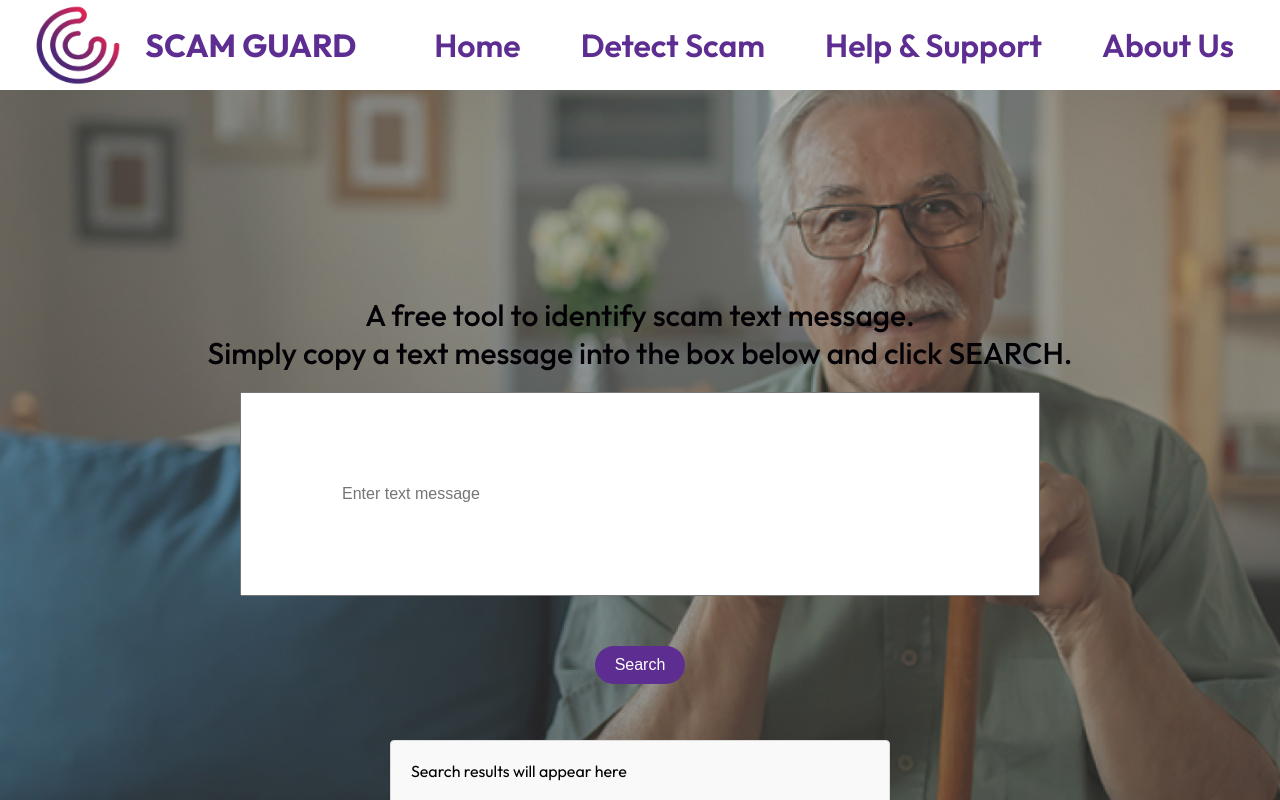
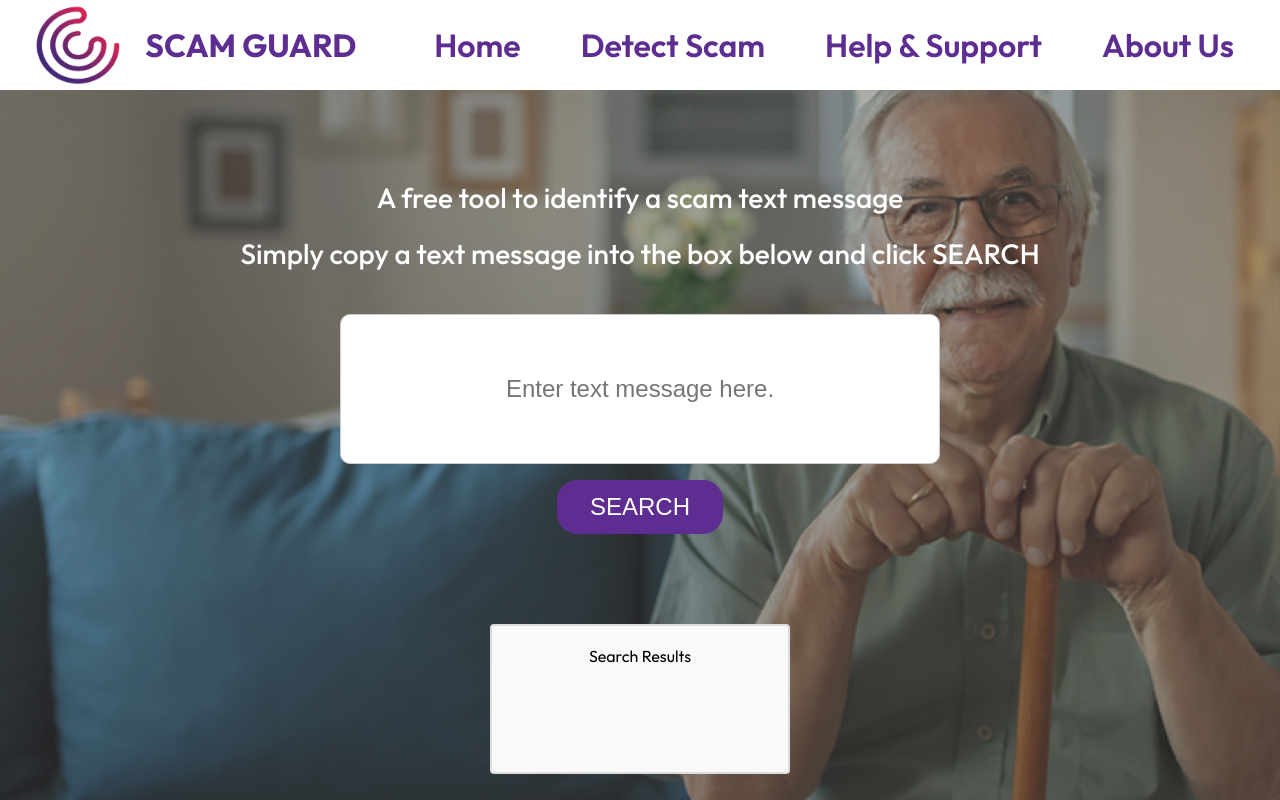
Before and after one commit to mishrab05/scamguard, a React (Create React App) app: page /detectscam in a window 1280 px wide. Shown: the top 800 px of the page. Built offline with nearby package versions, Linux system fonts and the light colour scheme.

Commit message:
modified detect scam page css

```diff
--- a/src/App.css
+++ b/src/App.css
@@ -109,66 +109,57 @@
 /*end of homepage*/
 
 
-
-
-
-
-
-
-/* Detect Scam Css */
-.tracker-text {
-  font-size: 30px;
-  font-weight: 500;
-  color: #030006;
-  margin-bottom: auto;
+/*detect scam*/
+.search-tool {
+	height: auto;
+	display: flex;
+	align-items: center;
+	justify-content: space-between;
+  margin-top: 5rem;
+  margin-bottom: 5rem;
+  text-align: center;
 }
 
-
-.search-tool {
-  display: flex;
-  flex-direction: column;
-  align-items: center;
-  justify-content: center;
-  height: 100vh;
+.centered-text {
+  font-size: 28px;
+  font-weight: 500;
+  color: #fff;
+  line-height: 2;
+  /*margin-bottom: 2rem;*/
 }
 
-.tracker-message {
-  margin: 20px 0;
+.search-box {
+  display: flex;
+  width: 100%;
+  max-width: 600px; /* Adjust as needed */
+  margin: 0 auto; /* Center the box horizontally */
+  margin-bottom: 1rem;
+  margin-top: 2rem;
 }
 
-.message-upload {
-  margin: 20px 0;
+.search-box input[type="text"] {
+  height: 150px;
+  width: 600px;
+  padding: 8px;
+  border: 1px solid #ccc;
+  border-radius: 10px;
+  font-size: 1.5rem;
+  text-align: center;
 }
 
-/* 如果你还想要确保输入框和按钮在其自身容器内居中，确保其容器（如 .tracker-message 或 .message-upload）也是flex容器 */
-.tracker-message,
-.message-upload {
-  display: flex;
-  flex-direction: column;
-  align-items: center;
+.searchButton {
+  padding: 12px 32px; /*border size*/
+  border-radius: 20px;
+  background: #5E2D91;
+  border: 1px solid #5E2D91;
+  font-size: 1.5rem;
+  color: #fff;
+  text-transform: uppercase;
+  cursor: pointer;
 }
 
-/* enter search and button */
-input[type="text"] {
-
-  width: 800px;
-  height: 100px;
-  padding: 100px;
-  font-size: 1rem;
-  margin: auto;
-  display: block;
-  margin-top: 20px;
-
-}
-.searchButton {
-  margin-top: 50px;
-  padding: 10px 20px;
-  font-size: 1rem;
-  border: none;
-  border-radius: 20px;
-  cursor: pointer;
-  background-color: #5E2D91;
-  color: white;
+.searchButton:hover {
+  background: rgba(94,45,145, 0.7);
 }
 
 .result-section{
@@ -176,39 +167,55 @@ input[type="text"] {
   flex-direction: column;
   align-items: center;
   justify-content: center;
+}
 
-}
+/* Result text*/
 .search-results {
-  /* Result text*/
   padding: 20px;
   background: #f9f9f9;
-  border: 1px solid #dcdcdc;
+  border: 2px solid #dcdcdc;
   border-radius: 4px;
-  margin-top: -150px;
+  margin-top: 10px;
+  margin-bottom: 50px;
   height: 150px;
-  width: 500px;
-
+  width: 300px;
+  text-align: center;
 }
-
 
 .search-results:empty {
   display: none;
 }
+
+.message-upload {
+  display: flex;
+  flex-direction: column;
+  align-items: center;
+  margin: 20px 0;
+}
+
 .result-actions{
   padding-top: 30px;
+}
 
-}
-.report-scam,.learn-more,.homeButton,.nextStepsButton{
-  padding: 10px 50px;
+.report-scam,.learn-more,.homeButton,.nextStepsButton {
+  padding: 12px 40px;
   font-size: 1rem;
   border: none;
   border-radius: 20px;
   cursor: pointer;
   background-color: #5E2D91;
   color: white;
-  margin-right: 20px;
+  margin-right: 10px;
+  margin-left: 10px;
+  border: 2px solid transparent;
+  margin-bottom: 20px;
 }
 
+.report-scam:hover, .learn-more:hover, .homeButton:hover, .nextStepsButton:hover {
+  text-decoration: underline;
+}
+
+/*media*/
 @media (max-width: 768px) {
   .tracker-text {
     font-size: 5vw;
@@ -238,6 +245,7 @@ input[type="text"] {
     margin-top: -50px;
   }
 }
+/*end of media*/
 /*end of detect scam*/
 
 
@@ -323,6 +331,7 @@ input[type="text"] {
   color: #000;
   font-size: 19px;
   line-height: 1.8;
+  margin-top: 2rem;
 }
 
 .text-bullet {
--- a/src/index.css
+++ b/src/index.css
@@ -43,6 +43,7 @@ code {
 
 .btn {
   padding: 12px 32px;
+  border-radius: 20px;
   font-size: 1.5rem;
   text-transform: uppercase;
   background: #5E2D91;
--- a/src/routes/Detectscam.js
+++ b/src/routes/Detectscam.js
@@ -21,30 +21,41 @@ const Detectscam =()=>{
         backgroundSize: 'cover',
         backgroundRepeat: 'no-repeat',
         backgroundAttachment: 'fixed',
-        backgroundPosition: 'center center'
+        backgroundBlendMode: 'darken',
         }}>
         <Navbar/>
 
 
-        <section className="search-tool">
-          <div className="tracker-message">
-            <p className="tracker-text">A free tool to identify scam text message.</p>
-            <p className="tracker-text">Simply copy a text message into the box below and click SEARCH.</p>
-            <input type="text" id="messageInput" placeholder="Enter text message" value={message}
-              onChange={(e) => setMessage(e.target.value)} />
+        <section class="search-tool">
+            <div class="box-content">
+                <div>
+                    <h1 class="centered-text">
+                        A free tool to identify a scam text message
+                    </h1>
+                    <p class="centered-text">
+                        Simply copy a text message into the box below and click SEARCH
+                    </p>
+                    <div className="search-box">
+                        <input type="text" id="messageInput" placeholder="Enter text message here." value={message} onChange={(e) => setMessage(e.target.value)} />
+                    </div>
+                    <div>
                         <button className="searchButton"onClick={handleSearch}>Search</button>
+                    </div>
+                </div>
             </div>
 		    </section>
 
         <section className="result-section">
             <div id="searchResults" className="search-results">
-            <p>Search results will appear here</p>
+                <p>Search Results</p>
             </div>
+        </section>
 
+        <section className="result-section">
             <div className="result-actions">
-            <button className="report-scam">Report This</button>
-            <button className="learn-more" onClick={() => navigate('/help')}>Learn More</button>
-            <button className="homeButton" onClick={() => navigate('/')}>Home Page</button>
+            <button className="homeButton" onClick={() => navigate('/')}>Home</button>
+              <button className="report-scam" onClick={() => navigate('/helpsupport')}>Report This</button>
+              <button className="learn-more" onClick={() => navigate('/helpsupport')}>Learn More</button>
               <button className="nextStepsButton">Next Steps</button>
             </div>
         </section>
```
Lines whose indentation alone changed are shown as unchanged.
